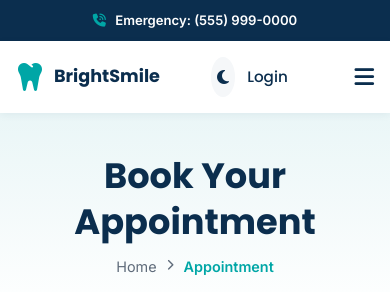
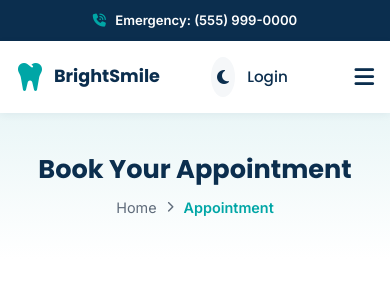
Before and after one commit to daniahliaqat-glitch/brightsmile-dental-care, a Django app: page /appointments/book/ in a window 390 px wide; the page is wider, and only the part inside the window is pictured. Shown: the top 292 px of that part. Run offline with Django 5.2, Linux system fonts and the light colour scheme; data that the repository does not hold is empty.

Commit message:
Reduce appointment page heading size on mobile

```diff
--- a/static/css/inner-pages.css
+++ b/static/css/inner-pages.css
@@ -347,6 +347,10 @@
         justify-content: center;
     }
 
+    .page-header__inner h1 {
+        font-size: 1.6rem;
+    }
+
     .services-intro-grid {
         grid-template-columns: 1fr;
     }
```
